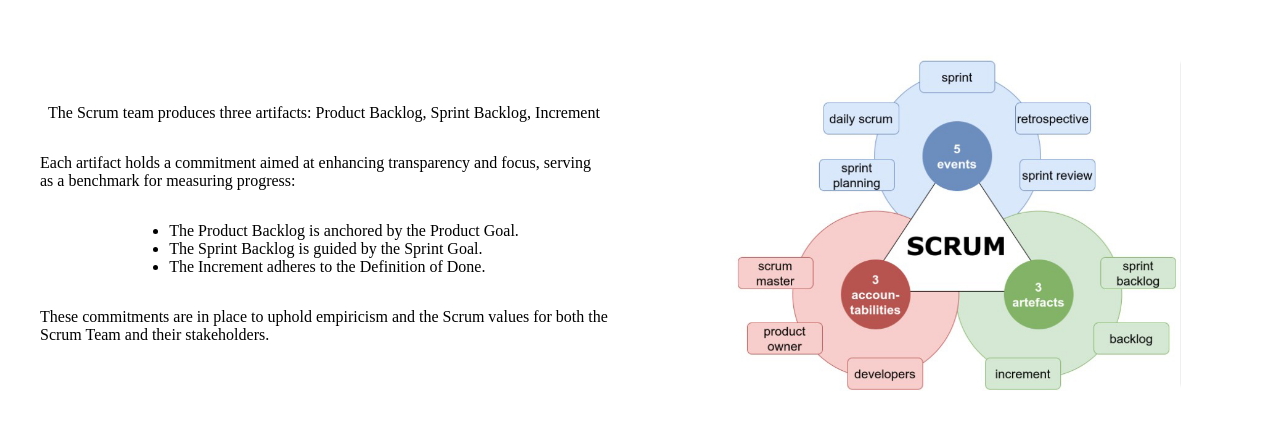
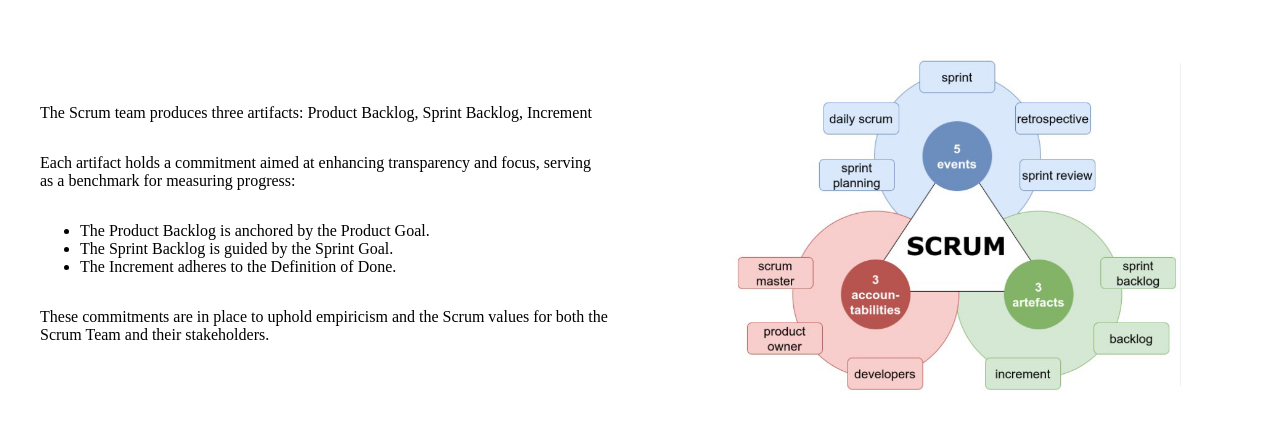
Before and after one commit to Wilma-Norman/Scrum-Project-assignment, a React (Vite) app: page /artifacts in a window 1280 px wide. Shown: the part 184-612 px from the top of the page. Built offline with nearby package versions, Linux system fonts and the light colour scheme.

Commit message:
adjust css better after internaltest

```diff
--- a/src/Components/Artifacts/Produces/Produces.module.css
+++ b/src/Components/Artifacts/Produces/Produces.module.css
@@ -4,14 +4,18 @@
     width: 100%;
 }
 
-.textWrapper, .imageWrapper {
-    align-items: center;
+.twoColumnTextContainer .textWrapper, .twoColumnTextContainer .imageWrapper {
+    align-items: flex-start;
     display: flex;
     flex-direction: column;
     padding: 32px;
 }
 
-.imageWrapper img {
+.twoColumnTextContainer .imageWrapper {
+    align-items: center;
+}
+
+.twoColumnTextContainer .imageWrapper img {
     border-radius: 10px;
     max-width: 500px;
     width: 100%;
@@ -23,18 +27,18 @@
         flex-direction: row;
     }
 
-    .imageWrapper {
+    .twoColumnTextContainer .imageWrapper {
         align-items: center;
         display: flex;
         flex: 1;
     }
 
-    .imageWrapper img {
+    .twoColumnTextContainer .imageWrapper img {
         max-width: 80%;
         width: 450px;
     }
 
-    .textWrapper {
+    .twoColumnTextContainer .textWrapper {
         flex: 1;
         padding-right: 32px;
     }
```
